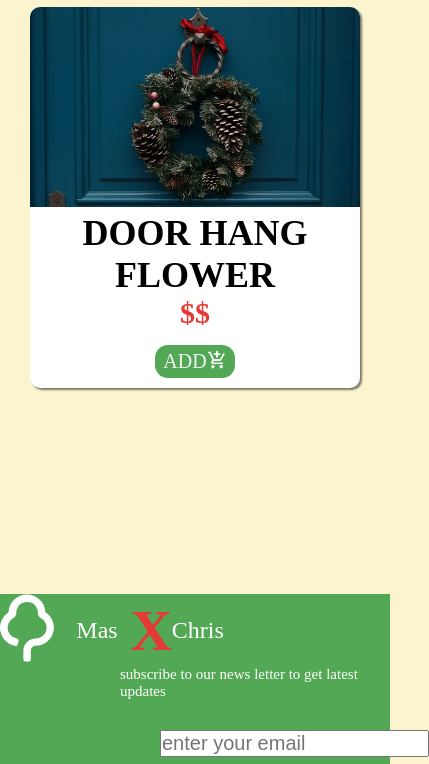
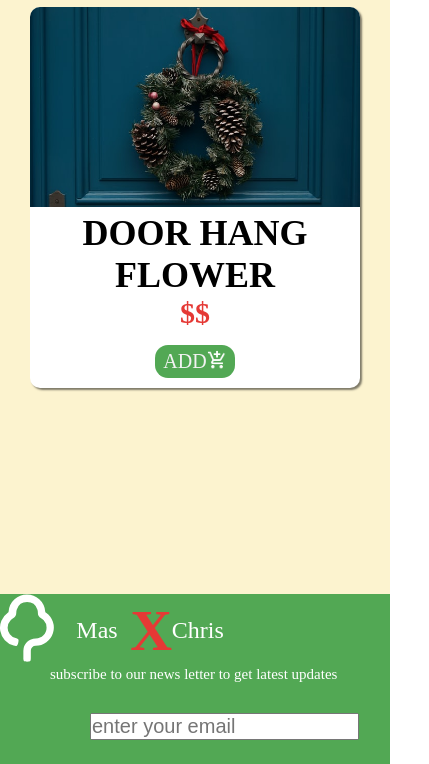
Before and after one commit to kingattah/CODERSPRIME_CHALLANG, a plain HTML site: page index.html in a window 390 px wide. Shown: the part 1881-2645 px from the top of the page, 429 px wide, since content can reach past the window. Drawn offline with Linux system fonts and the light colour scheme; files whose address does not match are found by name.

Commit message:
Update main.css

```diff
--- a/main.css
+++ b/main.css
@@ -226,7 +226,7 @@ input{
 	height: 30px;
 	width: 50px;
 }
-@media (max-width: 800px){
+@media (max-width: 479px){
 	body{
 		justify-content: center;
 		font-size: 30.5%;
@@ -300,8 +300,10 @@ footer{
 	margin-left:120px;
 }
 
+}
 
-	@media (max-width: 479px){
+
+@media (max-width: 800px){
 	body{
 		justify-content: center;
 		font-size: 30.5%;
@@ -372,6 +374,7 @@ footer{
 }
 .mdfoot{
 	font-size: 15px;
+	margin-left:50px;
 }
 
 }
```
